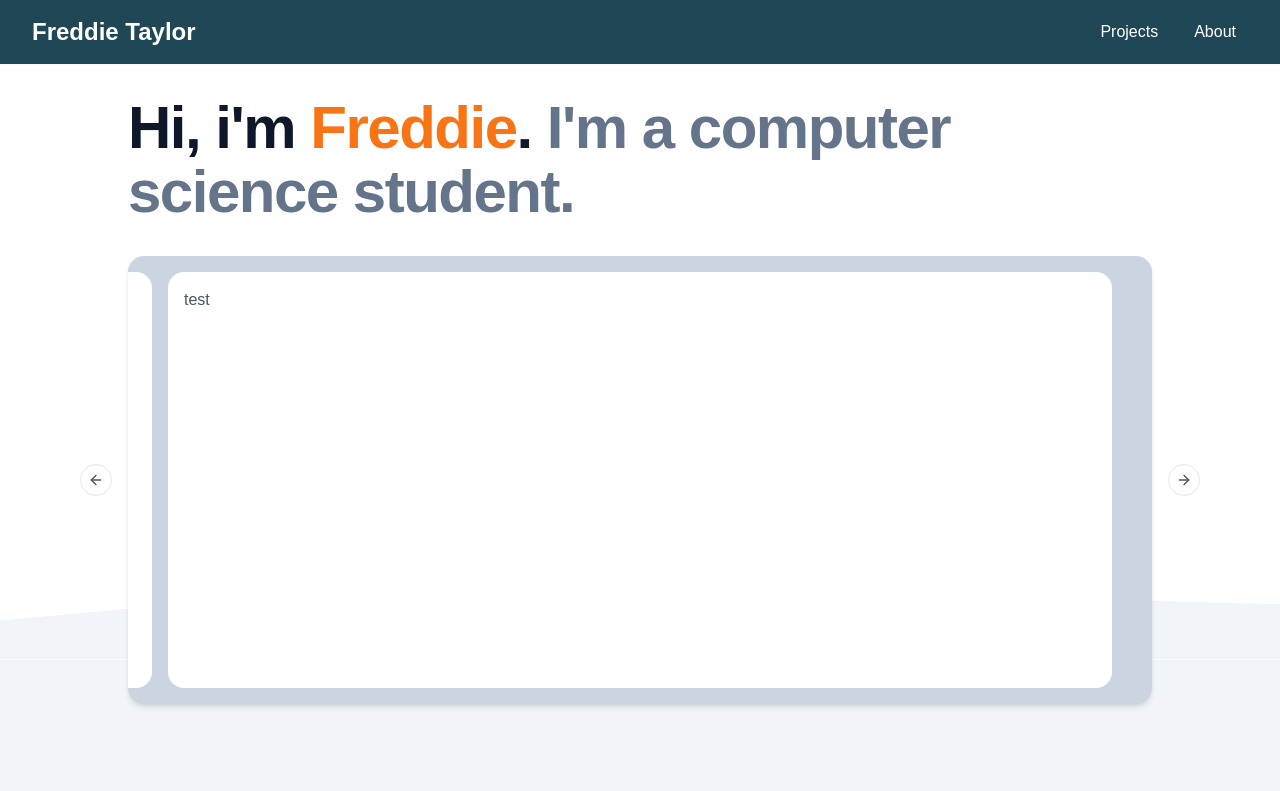
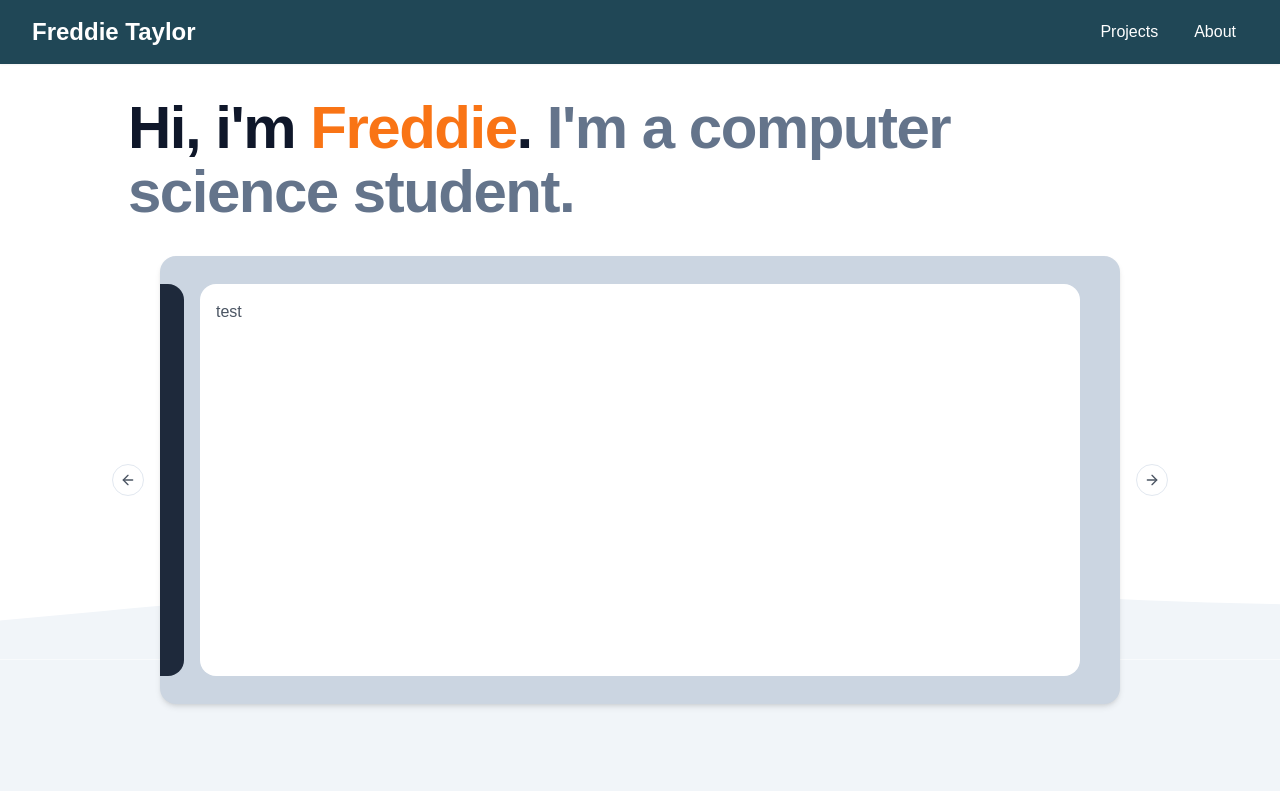
Before and after one commit to FT111/portfolio, a Next.js app: page / in a window 1280 px wide. Shown: the top 791 px of the page. Built offline with nearby package versions, Linux system fonts and the light colour scheme; a web font is replaced by a local one.

Commit message:
Updated carousel cards

```diff
--- a/src/app/globals.css
+++ b/src/app/globals.css
@@ -41,7 +41,7 @@
     --muted: 210 40% 96.1%;
     --muted-foreground: 215.4 16.3% 46.9%;
     --accent: 25 95% 53%;
-    --accent-foreground: 222.2 47.4% 11.2%;
+    --accent-foreground: 222.2 22.2% 222.2%;
     --destructive: 0 84.2% 60.2%;
     --destructive-foreground: 210 40% 98%;
     --border: 214.3 31.8% 91.4%;
--- a/src/app/page.tsx
+++ b/src/app/page.tsx
@@ -6,6 +6,9 @@
 import ScrollCard from "@/components/scrollCard";
 import Image from "next/image";
 import ProjectCard from "@/components/projectCard";
+import css from "styled-jsx/css";
+import {Button} from "@/components/ui/button";
+import Link from "next/link";
 
 export default function Home() {
 
@@ -51,19 +54,42 @@
     return (
       <Page>
 
-          <Section className={"flex-col z-10 "}>
+          <Section className={"flex-col z-10"}>
               <h1 className={"md:text-6xl text-5xl tracking-tight font-bold text-slate-900 " +
                   "max-w-full md:leading-[4rem]"}>Hi, i&apos;m <span className={"text-accent stroke stroke-cyan-900"}>Freddie</span>.
                   <span className={"font-semibold text-slate-500"}> I&apos;m a computer science student.</span>
               </h1>
 
-              <div className={"bg-slate-300 h-[28rem] flex flex-row justify-center w-full rounded-2xl " +
-                  "shadow-md"}>
-                  <AutoCarousel>
-                      <div className={"w-full h-full bg-white rounded-2xl p-4"}>test</div>
-                      <div className={"w-full h-full bg-white rounded-2xl p-4"}>test</div>
-                      <div className={"w-full h-full bg-white rounded-2xl p-4"}>test</div>
-                  </AutoCarousel>
+              <div className={"px-8"}>
+                  <div className={"bg-slate-300 h-[28rem] py-3 flex flex-row justify-center w-full rounded-2xl " +
+                      "shadow-md"}>
+                      <AutoCarousel>
+                          <div className={"w-full h-full flex flex-col justify-between bg-cyan-800 text-slate-50 rounded-2xl p-8"}>
+
+                              <div className={"flex flex-row justify-between"}>
+                                  <p className={"text-5xl font-bold"}>Latest project</p>
+                              </div>
+
+                          </div>
+
+                          <div className={"w-full h-full flex flex-col bg-slate-800 text-slate-50 rounded-2xl p-14 justify-between"}>
+                              <svg width="98" height="96" xmlns="http://www.w3.org/2000/svg">
+                                  <path fillRule="evenodd" clipRule="evenodd"
+                                        d="M48.854 0C21.839 0 0 22 0 49.217c0 21.756 13.993 40.172 33.405 46.69 2.427.49 3.316-1.059 3.316-2.362 0-1.141-.08-5.052-.08-9.127-13.59 2.934-16.42-5.867-16.42-5.867-2.184-5.704-5.42-7.17-5.42-7.17-4.448-3.015.324-3.015.324-3.015 4.934.326 7.523 5.052 7.523 5.052 4.367 7.496 11.404 5.378 14.235 4.074.404-3.178 1.699-5.378 3.074-6.6-10.839-1.141-22.243-5.378-22.243-24.283 0-5.378 1.94-9.778 5.014-13.2-.485-1.222-2.184-6.275.486-13.038 0 0 4.125-1.304 13.426 5.052a46.97 46.97 0 0 1 12.214-1.63c4.125 0 8.33.571 12.213 1.63 9.302-6.356 13.427-5.052 13.427-5.052 2.67 6.763.97 11.816.485 13.038 3.155 3.422 5.015 7.822 5.015 13.2 0 18.905-11.404 23.06-22.324 24.283 1.78 1.548 3.316 4.481 3.316 9.126 0 6.6-.08 11.897-.08 13.526 0 1.304.89 2.853 3.316 2.364 19.412-6.52 33.405-24.935 33.405-46.691C97.707 22 75.788 0 48.854 0z"
+                                        fill="white"/>
+                              </svg>
+
+                              <div className={"flex flex-row justify-between items-end"}>
+                                  <p className={"text-6xl font-bold"}>Github</p>
+                                  <Link href={'https://github.com/FT111'}>
+                                      <Button size={'lg'} variant={'outline'}>Check it out</Button>
+                                  </Link>
+                              </div>
+                          </div>
+
+                          <div className={"w-full h-full bg-white rounded-2xl p-4"}>test</div>
+                      </AutoCarousel>
+                  </div>
               </div>
           </Section>
 
```
